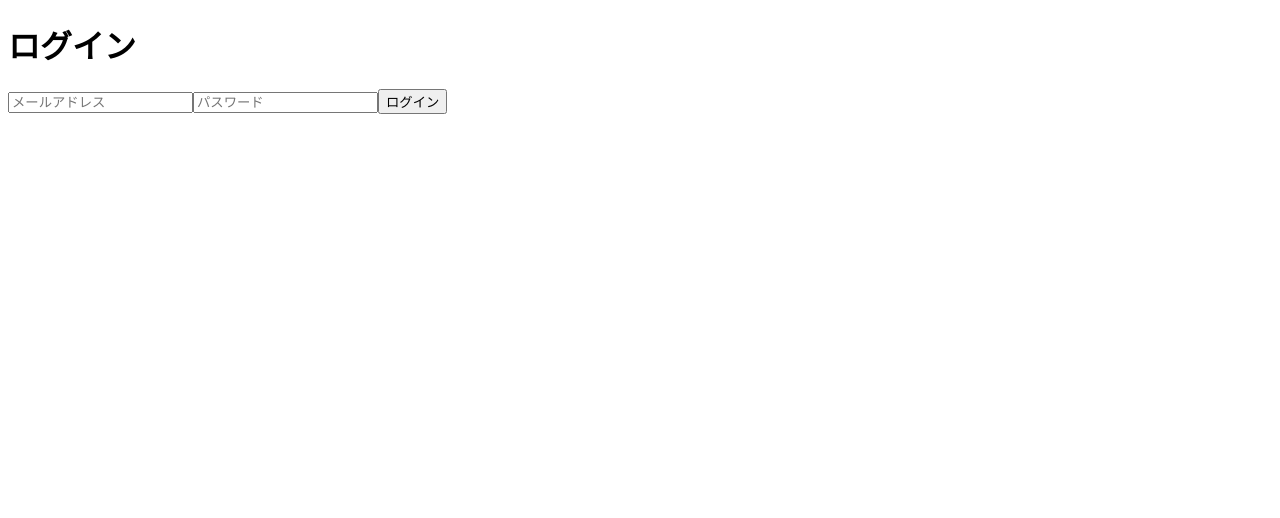
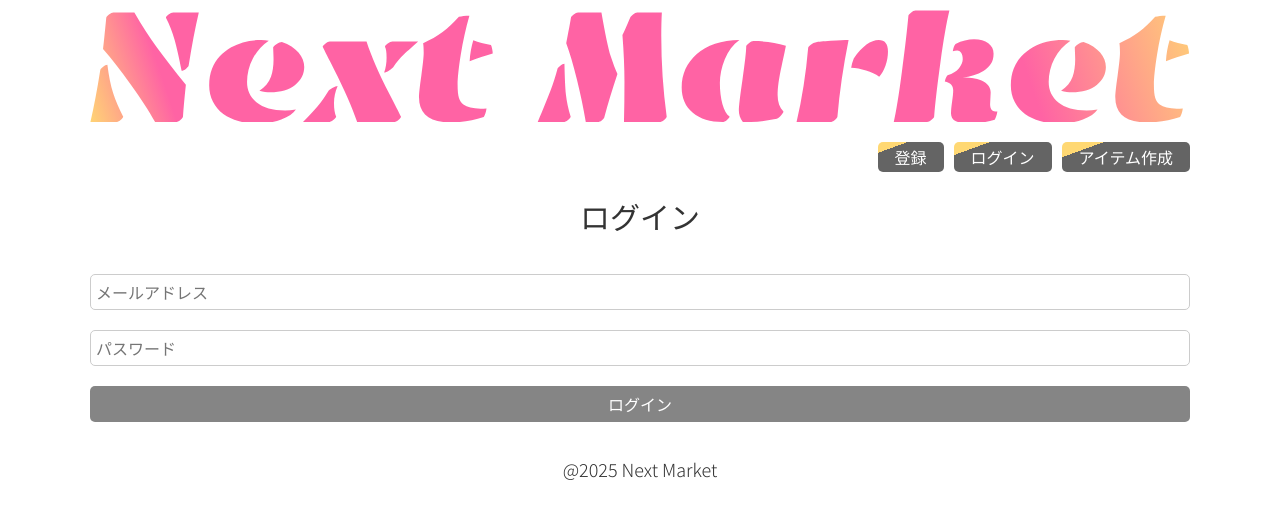
Before and after one commit to 5hvn5vk3/next-market, a Next.js app: page /user/login in a window 1280 px wide. Shown: the top 518 px of the page. Built offline with nearby package versions, Linux system fonts and the light colour scheme.

Commit message:
add: スタイルの適用と共通コンポーネント

```diff
--- /dev/null
+++ b/src/app/components/footer.js
@@ -0,0 +1,9 @@
+const Footer = () => {
+    return (
+        <footer>
+            <p>@{new Date().getFullYear()} Next Market</p>
+        </footer>
+    );
+};
+
+export default Footer;
--- /dev/null
+++ b/src/app/components/header.js
@@ -0,0 +1,35 @@
+import Image from "next/image";
+import Link from "next/link";
+
+const Header = () => {
+    return (
+        <header>
+            <div>
+                <Link href="/">
+                    <Image
+                        src="/header.svg"
+                        width={1330}
+                        height={148}
+                        alt="header-image"
+                        priority
+                    />
+                </Link>
+            </div>
+            <nav>
+                <ul>
+                    <li>
+                        <Link href="/user/register">登録</Link>
+                    </li>
+                    <li>
+                        <Link href="/user/login">ログイン</Link>
+                    </li>
+                    <li>
+                        <Link href="/item/create">アイテム作成</Link>
+                    </li>
+                </ul>
+            </nav>
+        </header>
+    );
+};
+
+export default Header;
--- a/src/app/globals.css
+++ b/src/app/globals.css
@@ -1,4 +1,389 @@
-.h1-style{
-    color: red;
-    letter-spacing: 40px;
+@import url("https://fonts.googleapis.com/css2?family=Noto+Sans+JP:wght@300;400&display=swap");
+
+/* Common style */
+html,
+body,
+div,
+span,
+applet,
+object,
+iframe,
+h1,
+h2,
+h3,
+h4,
+h5,
+h6,
+p,
+blockquote,
+pre,
+a,
+abbr,
+acronym,
+address,
+big,
+cite,
+code,
+del,
+dfn,
+em,
+img,
+ins,
+kbd,
+q,
+s,
+samp,
+small,
+strike,
+strong,
+sub,
+sup,
+tt,
+var,
+b,
+u,
+i,
+center,
+dl,
+dt,
+dd,
+ol,
+ul,
+li,
+fieldset,
+form,
+label,
+legend,
+table,
+caption,
+tbody,
+tfoot,
+thead,
+tr,
+th,
+td,
+article,
+aside,
+canvas,
+details,
+embed,
+figure,
+figcaption,
+footer,
+header,
+hgroup,
+menu,
+nav,
+output,
+ruby,
+section,
+summary,
+time,
+mark,
+audio,
+video {
+    margin: 0;
+    padding: 0;
+    border: 0;
+    font-size: 100%;
+    font: inherit;
+    vertical-align: baseline;
 }
+
+html {
+    font-size: 62.5%;
+}
+
+body {
+    font-family: "Noto Sans JP", sans-serif;
+    font-weight: 300;
+    color: #333;
+    max-width: 1100px;
+    margin-right: auto;
+    margin-left: auto;
+    padding-right: 1.5rem;
+    padding-left: 1.5rem;
+}
+
+h1 {
+    font-size: 3rem;
+    font-weight: 400;
+    line-height: 3.5rem;
+}
+
+h2 {
+    font-size: 2.4rem;
+    font-weight: 400;
+    line-height: 3rem;
+}
+
+h3 {
+    font-size: 2rem;
+    font-weight: 400;
+    line-height: 3rem;
+}
+
+p {
+    font-size: 1.8rem;
+    line-height: 3.5rem;
+    margin-bottom: 1.4rem;
+}
+
+a {
+    text-decoration: none;
+}
+
+.page-title {
+    margin: 3rem 0 4rem;
+    text-align: center;
+}
+
+/* Form */
+input,
+textarea {
+    width: 100%;
+    padding: 0.5rem;
+    margin-bottom: 2rem;
+    border: 0.1rem solid #ccc;
+    border-radius: 0.5rem;
+    box-sizing: border-box;
+    resize: vertical;
+    font-size: 1.6rem;
+    letter-spacing: 0;
+    font-family: inherit;
+}
+
+button {
+    background: #858585;
+    font-size: 1.6rem;
+    color: #fff;
+    padding: 0.6rem;
+    border: none;
+    border-radius: 0.5rem;
+    cursor: pointer;
+    width: 100%;
+}
+
+button:hover {
+    opacity: 0.8;
+    background: linear-gradient(135deg, #ff63a4, #ffd873);
+}
+
+/* Header */
+header * img {
+    width: 100%;
+    height: auto;
+}
+
+header * li {
+    display: inline;
+}
+
+nav {
+    text-align: end;
+    margin: 2rem 0 2.2rem;
+}
+
+header * li a {
+    padding: 0.3rem 1.7rem;
+    margin-left: 1rem;
+    border-radius: 0.5rem;
+    background-image: linear-gradient(
+        -20deg,
+        #646464 0%,
+        #646464 80%,
+        #ffd873 80%,
+        #ffd873 80%
+    );
+    color: #fff;
+    font-size: 1.6rem;
+    font-weight: 400;
+}
+
+header * li a:hover {
+    opacity: 0.8;
+    transition: all 0.3s;
+}
+
+@media (max-width: 400px) {
+    header * li a {
+        padding: 0.2rem 1.4rem;
+        font-size: 1.2rem;
+    }
+}
+
+/* Index */
+.grid-container-in {
+    display: grid;
+    grid-template-columns: 1fr 1fr 1fr;
+    gap: 3rem;
+}
+
+@media (max-width: 600px) {
+    .grid-container-in {
+        grid-template-columns: 1fr;
+    }
+}
+
+.grid-container-in > a {
+    display: block;
+    border-radius: 1rem;
+    width: 100%;
+    border: 0.05rem solid rgb(223, 223, 223);
+}
+
+.grid-container-in > a:hover {
+    backdrop-filter: blur(2rem);
+    box-shadow: 0.4rem 0.4rem 1.3rem 0.5rem rgba(0, 0, 0, 0.25);
+    transition: all 0.3s;
+}
+
+.grid-container-in > a * img,
+.grid-container-in > a > img {
+    width: 100%;
+    height: auto;
+    border-radius: 1rem 1rem 0 0;
+}
+
+.grid-container-in > * > div {
+    padding: 1.5rem 1.5rem;
+    color: #333;
+}
+
+.grid-container-in > * > div > h2 {
+    color: #ff63a4;
+    margin-bottom: 0.4rem;
+}
+
+.grid-container-in > * > div > p {
+    margin-bottom: 0;
+}
+
+/* Single Item */
+.grid-container-si {
+    display: grid;
+    grid-template-columns: 0.6fr 0.4fr;
+    gap: 2rem;
+}
+
+@media (max-width: 600px) {
+    .grid-container-si {
+        grid-template-columns: 1fr;
+    }
+}
+
+.grid-container-si * img {
+    border-radius: 1rem;
+    width: 100%;
+    height: auto;
+}
+
+.grid-container-si h2 {
+    color: #ff63a4;
+    margin: 1rem 0 2rem;
+}
+
+.grid-container-si hr {
+    margin: 1.5rem 0;
+}
+
+.grid-container-si * a {
+    padding: 0.3rem 1.7rem;
+    margin-right: 1rem;
+    border-radius: 0.5rem;
+    background-image: linear-gradient(
+        -20deg,
+        #646464 0%,
+        #646464 80%,
+        #ff63a4 80%,
+        #ff63a4 80%
+    );
+    color: rgb(255, 255, 255);
+    font-size: 1.6rem;
+    font-weight: 400;
+}
+
+.grid-container-si * a:hover {
+    opacity: 0.8;
+    transition: all 0.3s;
+}
+
+@media (max-width: 400px) {
+    .grid-container-si * a {
+        padding: 0.2rem 1.4rem;
+        font-size: 1.2rem;
+    }
+}
+
+/* Delete Item */
+.delete-page * img {
+    border-radius: 1rem;
+}
+
+.delete-page * h1 {
+    margin-bottom: 1.5rem;
+}
+
+.delete-page * h2 {
+    margin: 1rem 0;
+}
+
+/* Img Form */
+.img-input {
+    display: grid;
+    grid-template-columns: 0.8fr 0.2fr;
+    gap: 1rem;
+}
+
+.img-input > input {
+    display: block;
+    background-color: rgb(221, 221, 221);
+    padding: 0.4rem 0 0 0.5rem;
+}
+
+.img-input > button {
+    padding: 0;
+    font-size: 1.4rem;
+    margin-bottom: 2rem;
+    height: 3.6rem;
+    background: #858585;
+}
+
+.img-input > button:hover {
+    opacity: 0.8;
+    background: linear-gradient(135deg, #ff63a4, #ffd873);
+}
+
+.img-input > button:disabled,
+.img-input > button[disabled] {
+    background: #858585;
+    color: rgb(165, 165, 165);
+}
+
+.img-input > button:disabled,
+.img-input > button[disabled]:hover {
+    opacity: 1;
+    cursor: not-allowed;
+}
+
+@media (max-width: 400px) {
+    .img-input {
+        grid-template-columns: 1fr;
+        gap: 0rem;
+    }
+    .img-input > button {
+        margin: -1rem 0 3rem;
+        height: 3rem;
+    }
+}
+
+/* Create Item */
+/* Update Item */
+/* Register */
+/* Login */
+
+/* Footer */
+footer {
+    text-align: center;
+    margin: 3rem 0;
+}
--- a/src/app/layout.js
+++ b/src/app/layout.js
@@ -1,9 +1,15 @@
 import "./globals.css";
+import Header from "./components/header";
+import Footer from "./components/footer";
 
 const RootLayout = ({ children }) => {
     return (
         <html lang="en">
-            <body>{children}</body>
+            <body>
+                <Header />
+                {children}
+                <Footer />
+            </body>
         </html>
     );
 };
--- a/src/app/page.js
+++ b/src/app/page.js
@@ -10,7 +10,7 @@
 const ReadAllItems = async () => {
     const allItems = await getAllItems();
     return (
-        <div>
+        <div className="grid-container-in">
             {allItems.map((item) => (
                 <Link href={`/item/readsingle/${item.id}`} key={item.id}>
                     <Image
--- a/src/app/user/login/page.js
+++ b/src/app/user/login/page.js
@@ -34,7 +34,7 @@
     };
     return (
         <div>
-            <h1>ログイン</h1>
+            <h1 className="page-title">ログイン</h1>
             <form onSubmit={handleSubmit}>
                 <input
                     value={user.email}
--- a/src/app/user/register/page.js
+++ b/src/app/user/register/page.js
@@ -34,7 +34,7 @@
     };
     return (
         <div>
-            <h1>ユーザー登録</h1>
+            <h1 className="page-title">ユーザー登録</h1>
             <form onSubmit={handleSubmit}>
                 <input
                     value={newUser.name}
```
